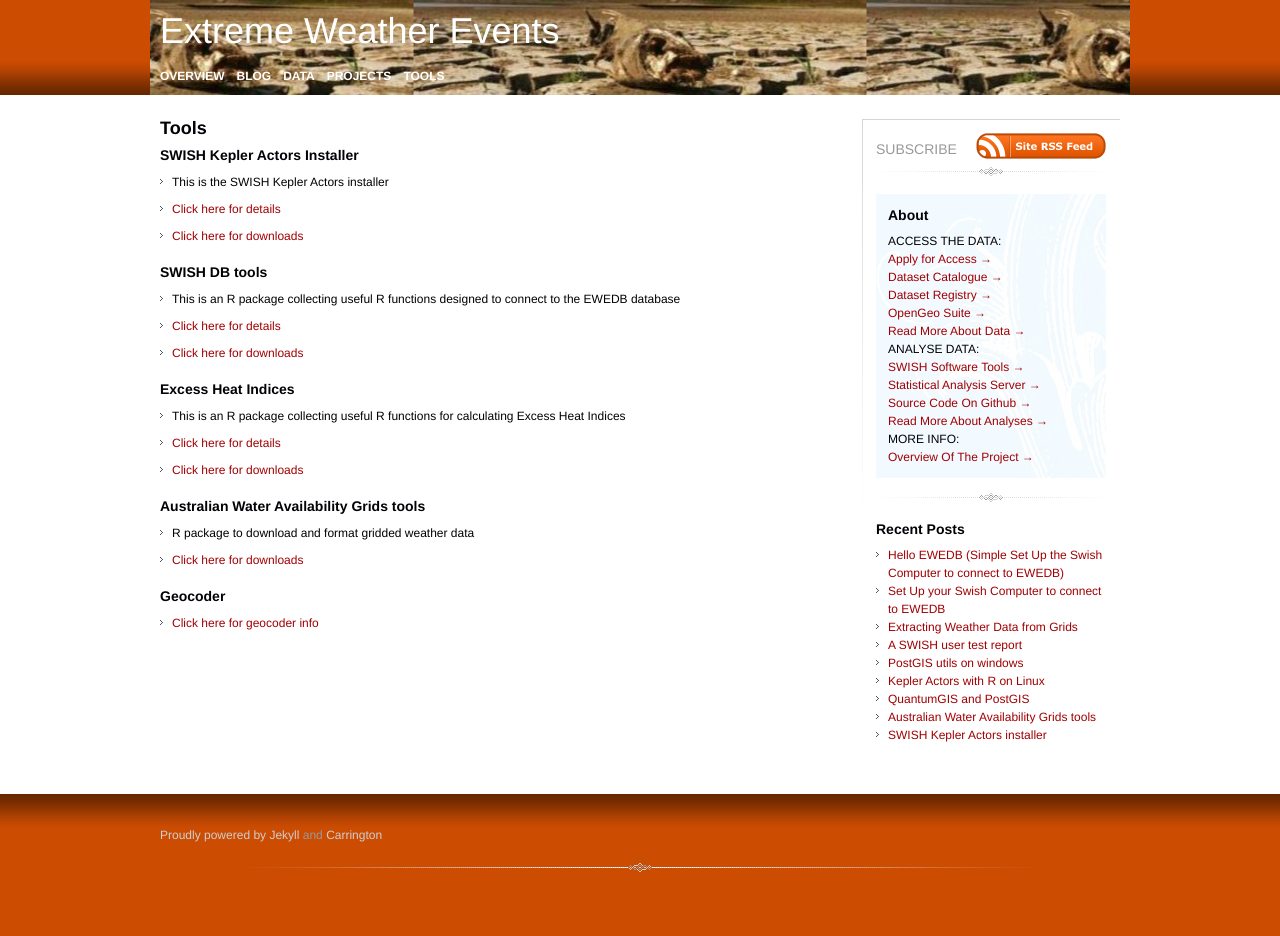
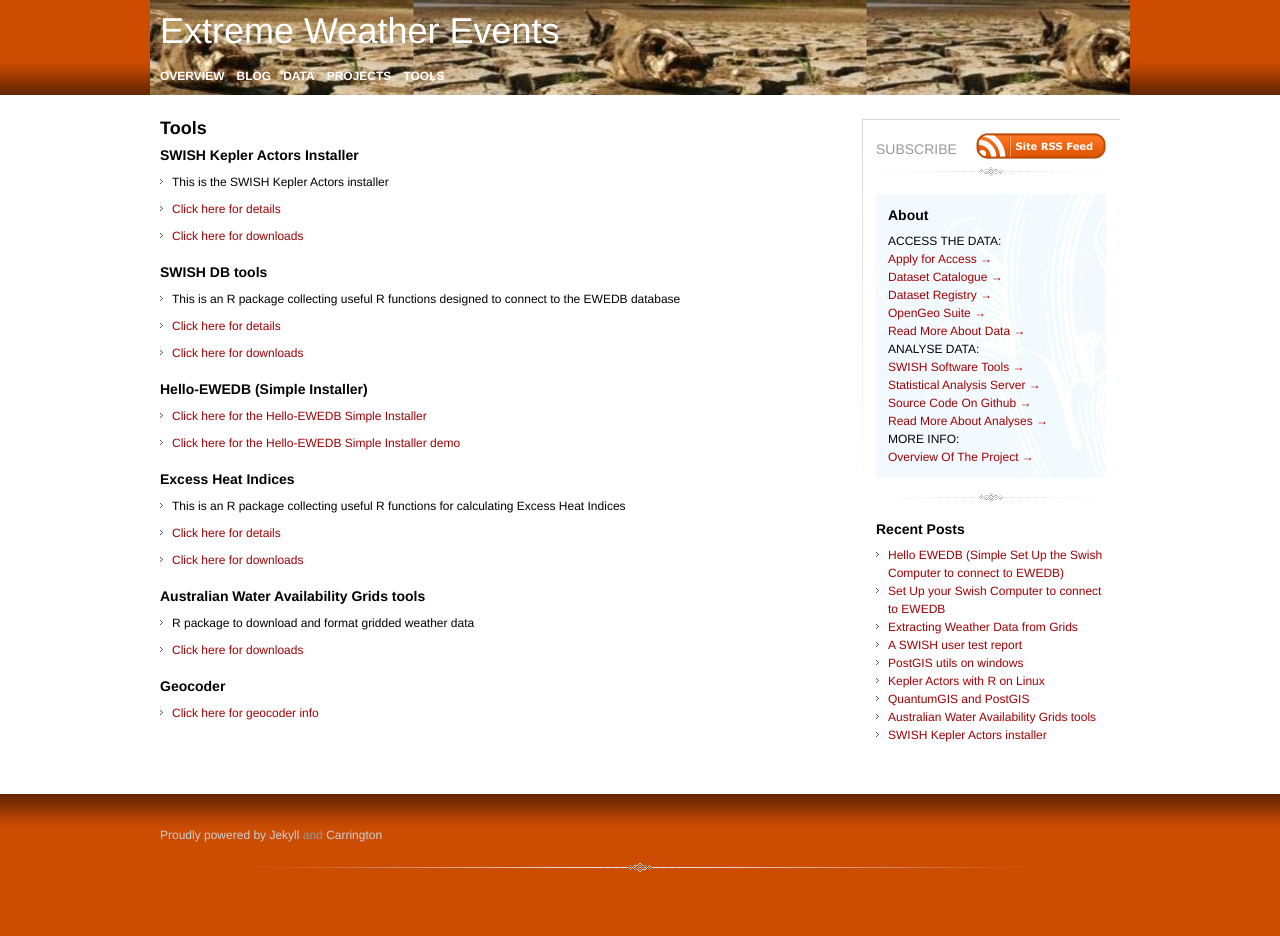
Before and after one commit to swish-climate-impact-assessment/swish-climate-impact-assessment.github.com, a Jekyll site: the page built from tools.md, in a window 1280 px wide. Built offline with Jekyll 4.4.1, drawn with Linux system fonts in a browser that asks for light colours; nearby versions of some CDN libraries; Markdown is read by kramdown in place of the engine named in the settings; comment, search, counter and statistics services are not loaded.

Commit message:
add tools page for simple installer of ewedb package

```diff
--- a/tools.md
+++ b/tools.md
@@ -15,6 +15,10 @@
 * [Click here for details](/tools/swishdbtools/swishdbtools-package.html)
 * [Click here for downloads](/tools/swishdbtools/swishdbtools-downloads.html)
 
+### Hello-EWEDB (Simple Installer)
+* [Click here for the Hello-EWEDB Simple Installer](/tools/hello-ewedb/hello-ewedb.html)
+* [Click here for the Hello-EWEDB Simple Installer demo](http://swish-climate-impact-assessment.github.io/2013/05/hello-ewedb/)
+
 ### Excess Heat Indices
 * This is an R package collecting useful R functions for calculating Excess Heat Indices
 * [Click here for details](/tools/ExcessHeatIndices/ExcessHeatIndices-package.html)
```
Also changed, not shown: _posts/2013-05-02-hello-ewedb.md (+1 -1 lines).
